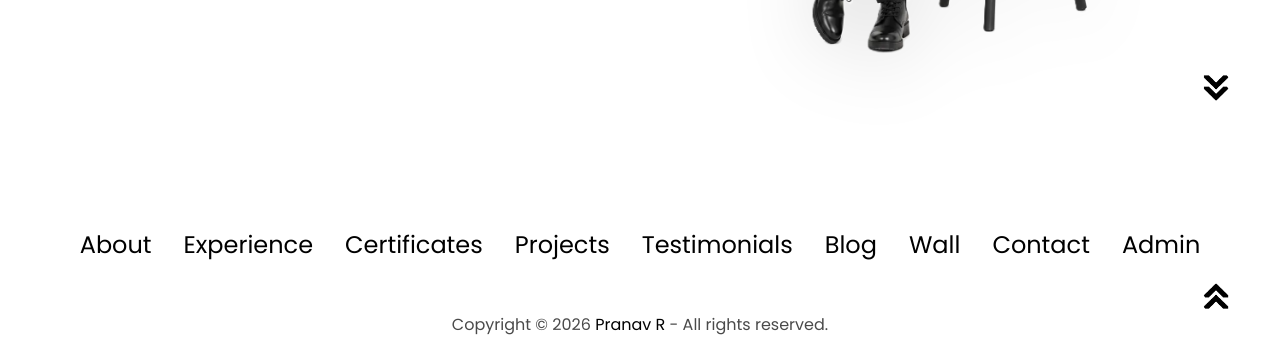
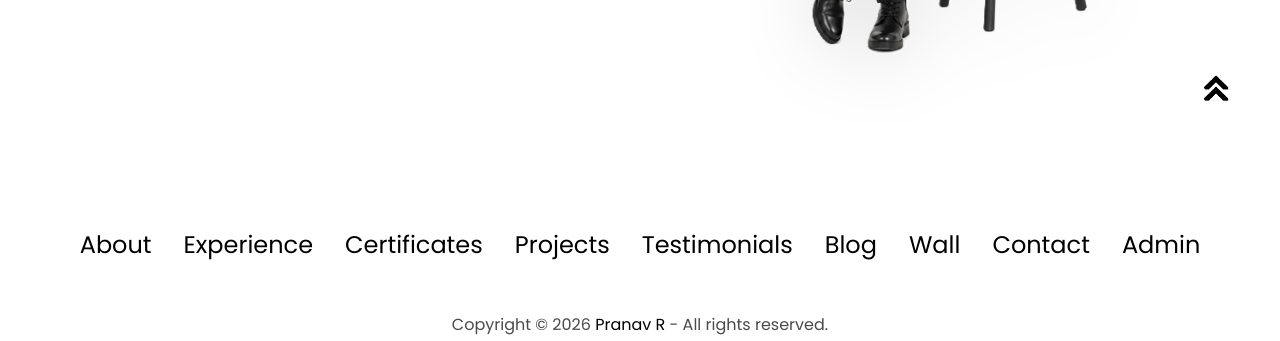
Before and after one commit to Pranavr06/pranav-r-portfolio, a Next.js app: page / in a window 1280 px wide. Shown: the part 5561-5902 px from the top of the page. Built offline with nearby package versions, Linux system fonts and the light colour scheme; no server answers; the database is empty.

Commit message:
fix(navigation): remove arrow from footer and change contact arrow to point up to hero section

```diff
--- a/components/Footer.tsx
+++ b/components/Footer.tsx
@@ -3,7 +3,6 @@
 import Link from "next/link";
 import { usePathname } from "next/navigation";
 import { getNavLinks } from "@/lib/navUtils";
-import ScrollArrow from "@/components/ScrollArrow";
 
 export default function Footer() {
   const pathname = usePathname();
@@ -47,11 +46,6 @@ export default function Footer() {
         </Link>{" "}
         - All rights reserved.
       </p>
-      {!pathname?.startsWith('/admin') && (
-        <div className="editorial-scroll-arrow">
-          <ScrollArrow direction="up" targetId="top" altText="Back to top" />
-        </div>
-      )}
     </footer>
   );
 }
--- a/components/ScrollArrow.tsx
+++ b/components/ScrollArrow.tsx
@@ -16,6 +16,8 @@ export default function ScrollArrow({ direction = 'down', targetId, altText, inv
       const element = document.getElementById(targetId);
       if (element) {
         element.scrollIntoView({ behavior: 'smooth' });
+      } else {
+        window.scrollTo({ top: direction === 'up' ? 0 : document.body.scrollHeight, behavior: 'smooth' });
       }
     } else {
       window.scrollTo({ top: direction === 'up' ? 0 : document.body.scrollHeight, behavior: 'smooth' });
--- a/components/sections/Contact.tsx
+++ b/components/sections/Contact.tsx
@@ -83,10 +83,10 @@ export default function Contact({ hideArrow = false }: { hideArrow?: boolean })
         </div>
       </div>
 
-      {/* Smooth Scroll Navigation to Footer */}
+      {/* Smooth Scroll Navigation back up to Hero section */}
       {!hideArrow && (
         <div className="editorial-scroll-arrow">
-          <ScrollArrow targetId="footer" altText="Scroll down to footer" />
+          <ScrollArrow direction="up" targetId="profile" altText="Scroll up to hero section" />
         </div>
       )}
     </FadeInSection>
```
Also changed, not shown: app/globals.css.
